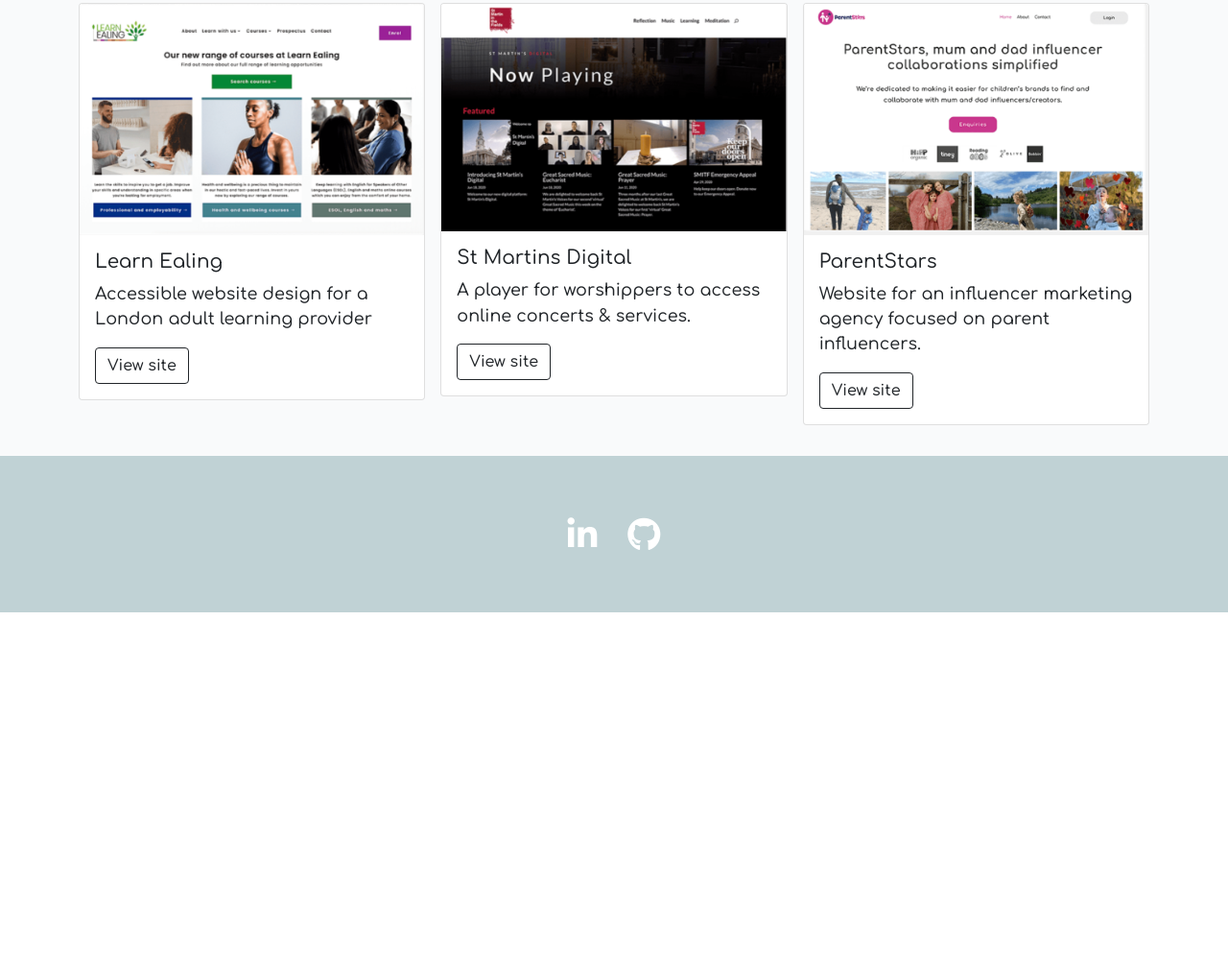
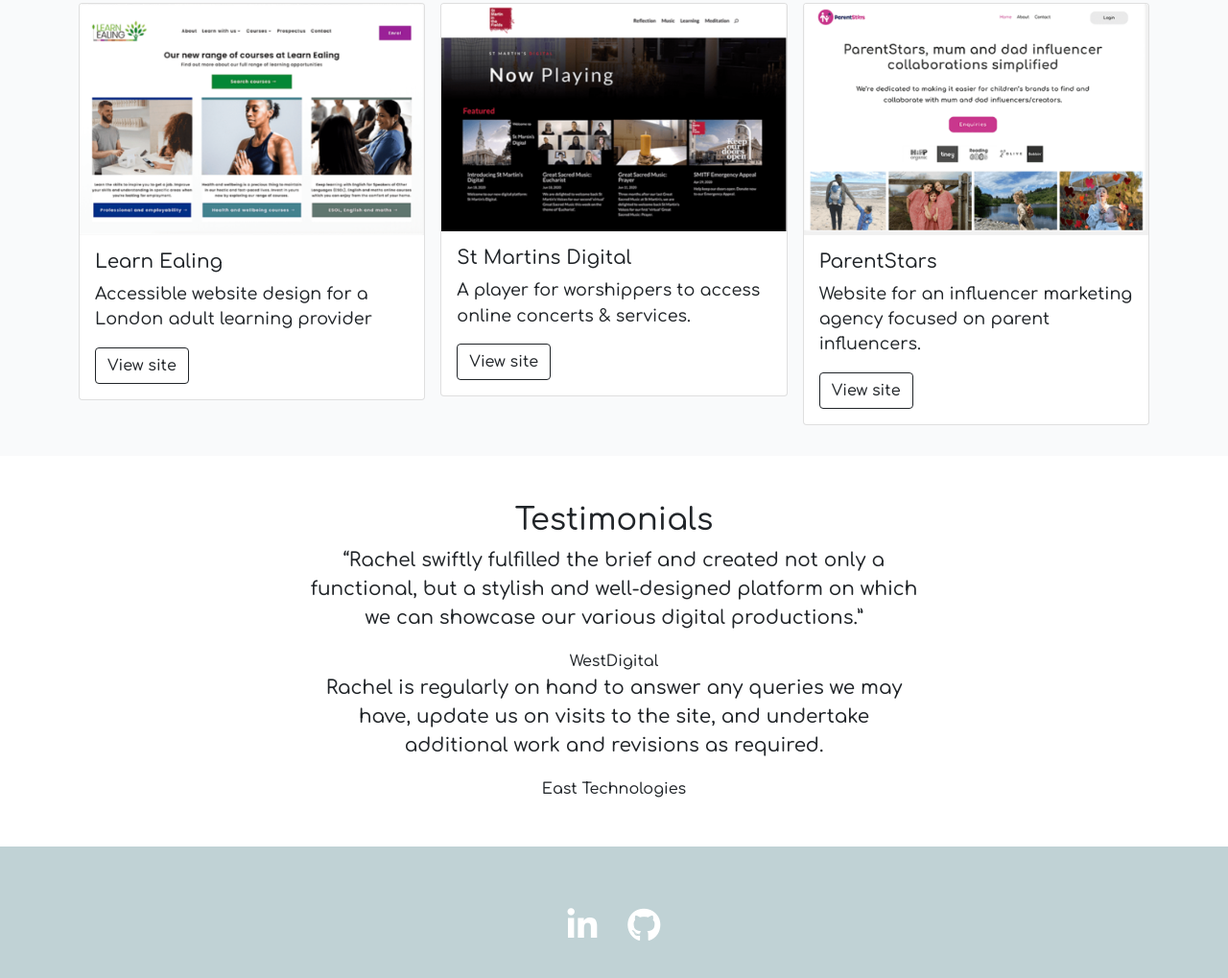
Before and after one commit to RachelFurlong-dev/freelance-web-design-M1, a plain HTML site: page portfolio.html in a window 1280 px wide. Shown: the part 243-1262 px from the top of the page at 96% size. Before the commit the page ends 881 px from the top, so only its background shows below. Drawn offline with nearby package versions, Linux system fonts and the light colour scheme.

Commit message:
Add testimonial content to portfolio.html

```diff
--- a/portfolio.html
+++ b/portfolio.html
@@ -80,6 +80,13 @@
         </div>
       </div>
     </section>
+    <div class="d-flex flex-column justify-content-center align-items-center">
+      <div class="w-50 my-5 mx-2 text-center">
+        <h2 class="fs-2 text">Testimonials</h2>
+        <p class="fs-5 text">“Rachel swiftly fulfilled the brief and created not only a functional, but a stylish and well-designed platform on which we can showcase our various digital productions.”</p><span class="fs-6 text">WestDigital</span>
+        <p class="fs-5 text">Rachel is regularly on hand to answer any queries we may have, update us on visits to the site, and undertake additional work and revisions as required.</p><span class="fs-6 text">East Technologies</span>
+     </div>
+  </div>
     <footer class="py-5">
         <div class="d-flex flex-row justify-content-center">
           <a target="_blank" href="https://www.linkedin.com/in/rachelfurlong/">
```
